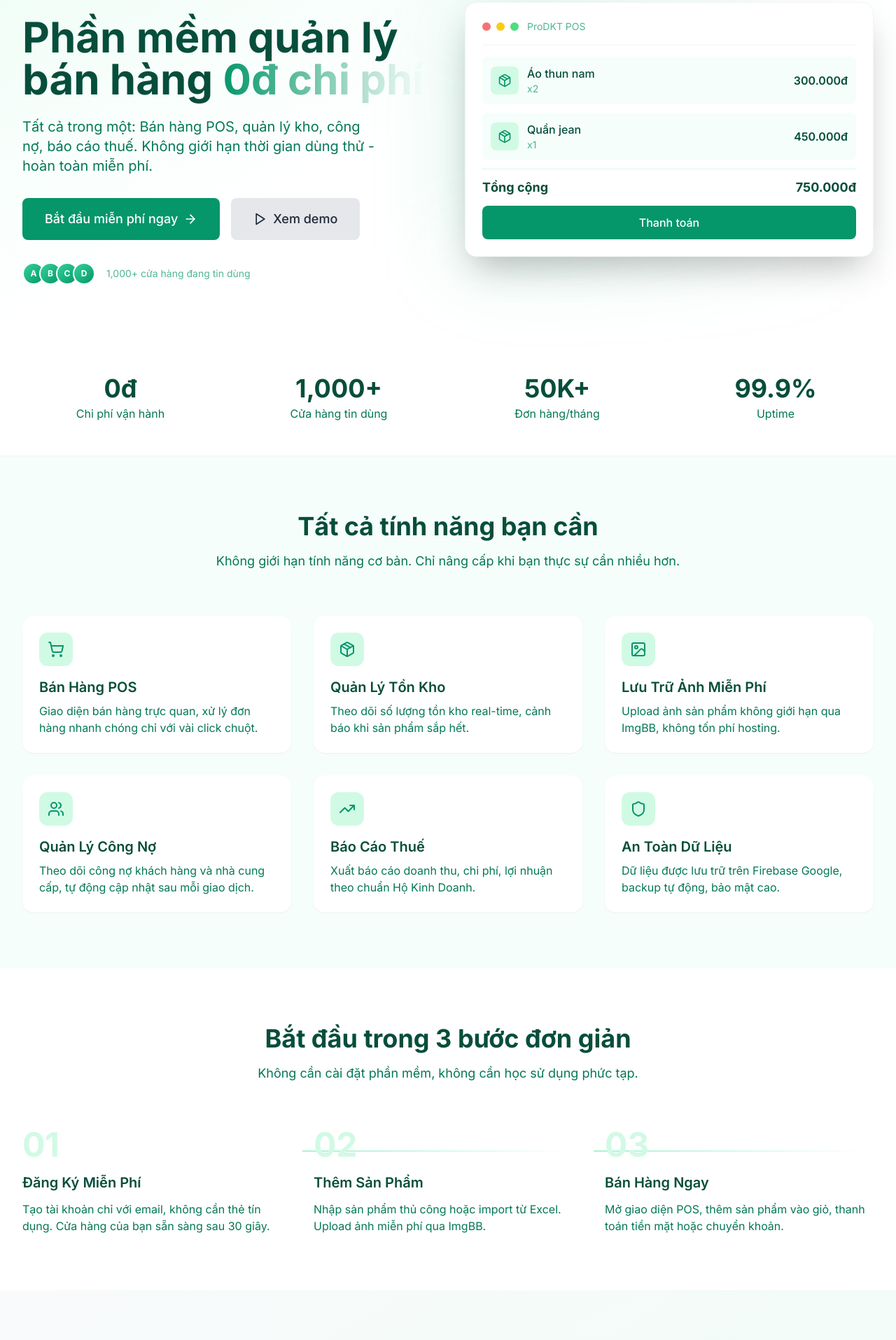
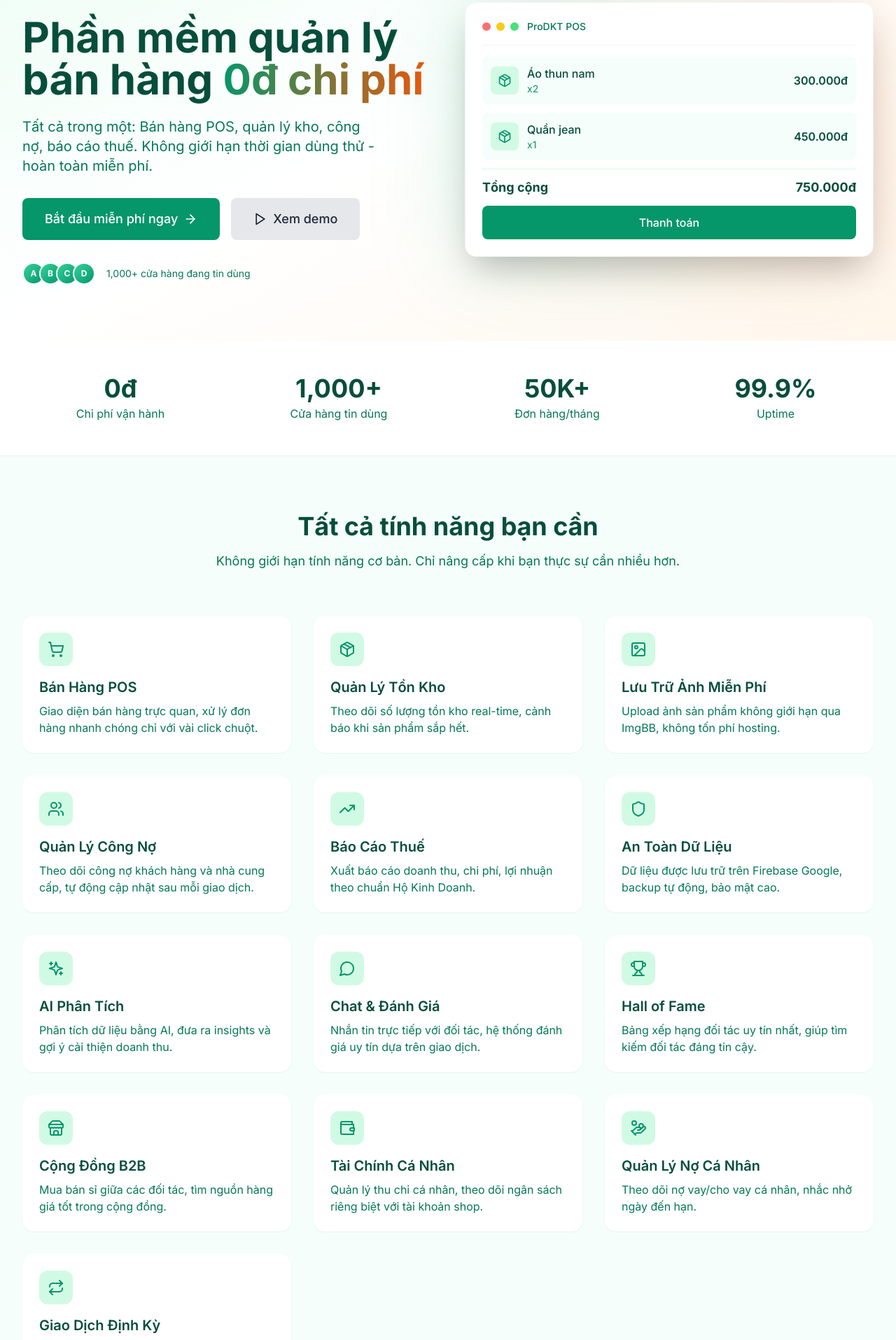
Before and after one commit to dinhkhanhtung/prodkt, a Next.js app: page / in a window 1280 px wide. Shown: the part 165-2080 px from the top of the page at 70% size. Built offline with nearby package versions, Linux system fonts and the light colour scheme; no server answers.

Commit message:
Fix contrast issues (add secondary color, remove opacity) + Add Blog section for SEO

```diff
--- a/app/page.tsx
+++ b/app/page.tsx
@@ -17,7 +17,18 @@ import {
   Menu,
   X,
   Play,
-  Star
+  Star,
+  Sparkles,
+  MessageCircle,
+  Trophy,
+  Store,
+  Wallet,
+  HandCoins,
+  Repeat,
+  Quote,
+  Newspaper,
+  Calendar,
+  ArrowUpRight
 } from 'lucide-react';
 
 export default function LandingPage() {
@@ -58,6 +69,92 @@ export default function LandingPage() {
       icon: <Shield className="w-6 h-6" />,
       title: 'An Toàn Dữ Liệu',
       description: 'Dữ liệu được lưu trữ trên Firebase Google, backup tự động, bảo mật cao.'
+    },
+    {
+      icon: <Sparkles className="w-6 h-6" />,
+      title: 'AI Phân Tích',
+      description: 'Phân tích dữ liệu bằng AI, đưa ra insights và gợi ý cải thiện doanh thu.'
+    },
+    {
+      icon: <MessageCircle className="w-6 h-6" />,
+      title: 'Chat & Đánh Giá',
+      description: 'Nhắn tin trực tiếp với đối tác, hệ thống đánh giá uy tín dựa trên giao dịch.'
+    },
+    {
+      icon: <Trophy className="w-6 h-6" />,
+      title: 'Hall of Fame',
+      description: 'Bảng xếp hạng đối tác uy tín nhất, giúp tìm kiếm đối tác đáng tin cậy.'
+    },
+    {
+      icon: <Store className="w-6 h-6" />,
+      title: 'Cộng Đồng B2B',
+      description: 'Mua bán sỉ giữa các đối tác, tìm nguồn hàng giá tốt trong cộng đồng.'
+    },
+    {
+      icon: <Wallet className="w-6 h-6" />,
+      title: 'Tài Chính Cá Nhân',
+      description: 'Quản lý thu chi cá nhân, theo dõi ngân sách riêng biệt với tài khoản shop.'
+    },
+    {
+      icon: <HandCoins className="w-6 h-6" />,
+      title: 'Quản Lý Nợ Cá Nhân',
+      description: 'Theo dõi nợ vay/cho vay cá nhân, nhắc nhở ngày đến hạn.'
+    },
+    {
+      icon: <Repeat className="w-6 h-6" />,
+      title: 'Giao Dịch Định Kỳ',
+      description: 'Tự động hóa các giao dịch định kỳ như thuê bao, trả góp, lương.'
+    }
+  ];
+
+  const testimonials = [
+    {
+      name: 'Nguyễn Văn A',
+      role: 'Chủ shop thời trang',
+      content: 'ProDKT giúp mình quản lý shop dễ dàng hơn rất nhiều. Giao diện đẹp, dễ dùng, mà lại miễn phí!',
+      avatar: 'A'
+    },
+    {
+      name: 'Trần Thị B',
+      role: 'Chủ cửa hàng điện tử',
+      content: 'Tính năng quản lý công nợ và báo cáo thuế rất hữu ích cho shop nhỏ như mình. Recommend!',
+      avatar: 'B'
+    },
+    {
+      name: 'Lê Văn C',
+      role: 'Đại lý sỉ',
+      content: 'Hall of Fame và cộng đồng B2B giúp mình tìm được nhiều đối tác uy tín. Tuyệt vời!',
+      avatar: 'C'
+    }
+  ];
+
+  const blogPosts = [
+    {
+      id: 1,
+      title: '10 Mẹo Quản Lý Kho Hiệu Quả Cho Shop Nhỏ',
+      excerpt: 'Hướng dẫn chi tiết cách tối ưu hóa quy trình quản lý tồn kho, giảm thiểu hàng tồn và tăng doanh thu.',
+      category: 'Quản lý kho',
+      date: '15/03/2024',
+      readTime: '5 phút',
+      image: '📦'
+    },
+    {
+      id: 2,
+      title: 'Cách Sử Dụng AI Phân Tích Để Tăng Doanh Thu',
+      excerpt: 'Khám phá tính năng AI Phân Tích của ProDKT và cách áp dụng insights để cải thiện kinh doanh.',
+      category: 'AI & Công nghệ',
+      date: '10/03/2024',
+      readTime: '7 phút',
+      image: '🤖'
+    },
+    {
+      id: 3,
+      title: 'Hướng Dẫn Bán Hàng Sỉ Trên Cộng Đồng B2B',
+      excerpt: 'Tìm hiểu cách tìm kiếm đối tác uy tín và mở rộng kênh bán hàng qua Hall of Fame.',
+      category: 'Bán hàng',
+      date: '05/03/2024',
+      readTime: '6 phút',
+      image: '🤝'
     }
   ];
 
@@ -190,7 +287,7 @@ export default function LandingPage() {
                   Xem demo
                 </a>
               </div>
-              <div className="mt-8 flex items-center gap-4 text-sm text-emerald-600/70">
+              <div className="mt-8 flex items-center gap-4 text-sm text-emerald-700">
                 <div className="flex -space-x-2">
                   {[1,2,3,4].map(i => (
                     <div key={i} className="w-8 h-8 rounded-full bg-gradient-to-br from-primary-400 to-primary-600 border-2 border-white flex items-center justify-center text-white text-xs font-bold">
@@ -210,7 +307,7 @@ export default function LandingPage() {
                     <div className="w-3 h-3 rounded-full bg-yellow-400" />
                     <div className="w-3 h-3 rounded-full bg-green-400" />
                   </div>
-                  <span className="text-sm text-emerald-600/70">ProDKT POS</span>
+                  <span className="text-sm text-emerald-700 font-medium">ProDKT POS</span>
                 </div>
                 <div className="space-y-3">
                   <div className="flex justify-between items-center p-3 bg-emerald-50/50 rounded-lg">
@@ -220,7 +317,7 @@ export default function LandingPage() {
                       </div>
                       <div>
                         <p className="font-medium text-emerald-900">Áo thun nam</p>
-                        <p className="text-sm text-emerald-600/70">x2</p>
+                        <p className="text-sm text-emerald-600">x2</p>
                       </div>
                     </div>
                     <span className="font-semibold text-emerald-900">300.000đ</span>
@@ -232,7 +329,7 @@ export default function LandingPage() {
                       </div>
                       <div>
                         <p className="font-medium text-emerald-900">Quần jean</p>
-                        <p className="text-sm text-emerald-600/70">x1</p>
+                        <p className="text-sm text-emerald-600">x1</p>
                       </div>
                     </div>
                     <span className="font-semibold text-emerald-900">450.000đ</span>
@@ -433,6 +530,95 @@ export default function LandingPage() {
         </div>
       </section>
 
+      {/* Testimonials Section */}
+      <section className="py-20 bg-gradient-to-br from-primary-50 to-emerald-50">
+        <div className="max-w-7xl mx-auto px-4 sm:px-6 lg:px-8">
+          <div className="text-center max-w-3xl mx-auto mb-16">
+            <h2 className="text-3xl sm:text-4xl font-bold text-emerald-900 mb-4">
+              Khách hàng nói gì về ProDKT
+            </h2>
+            <p className="text-lg text-emerald-700">
+              Hơn 1,000+ cửa hàng đang tin dùng và hài lòng.
+            </p>
+          </div>
+          <div className="grid md:grid-cols-3 gap-8">
+            {testimonials.map((item, idx) => (
+              <div key={idx} className="bg-white rounded-2xl p-6 shadow-sm">
+                <Quote className="w-8 h-8 text-primary-400 mb-4" />
+                <p className="text-emerald-700 mb-6">{item.content}</p>
+                <div className="flex items-center gap-3">
+                  <div className="w-12 h-12 rounded-full bg-gradient-to-br from-primary-400 to-primary-600 flex items-center justify-center text-white font-bold">
+                    {item.avatar}
+                  </div>
+                  <div>
+                    <p className="font-semibold text-emerald-900">{item.name}</p>
+                    <p className="text-sm text-emerald-600">{item.role}</p>
+                  </div>
+                </div>
+              </div>
+            ))}
+          </div>
+        </div>
+      </section>
+
+      {/* Blog Section */}
+      <section id="blog" className="py-20 bg-white">
+        <div className="max-w-7xl mx-auto px-4 sm:px-6 lg:px-8">
+          <div className="text-center max-w-3xl mx-auto mb-16">
+            <div className="inline-flex items-center gap-2 px-4 py-2 bg-primary-100 text-primary-700 rounded-full text-sm font-medium mb-4">
+              <Newspaper className="w-4 h-4" />
+              Blog & Tin tức
+            </div>
+            <h2 className="text-3xl sm:text-4xl font-bold text-emerald-900 mb-4">
+              Kiến thức kinh doanh
+            </h2>
+            <p className="text-lg text-emerald-700">
+              Hướng dẫn, mẹo hay và tin tức cập nhật để giúp shop của bạn phát triển.
+            </p>
+          </div>
+          <div className="grid md:grid-cols-3 gap-8">
+            {blogPosts.map((post) => (
+              <article key={post.id} className="bg-white rounded-2xl border border-emerald-100 shadow-sm hover:shadow-lg transition-shadow overflow-hidden group">
+                <div className="h-48 bg-gradient-to-br from-primary-50 to-emerald-50 flex items-center justify-center text-6xl">
+                  {post.image}
+                </div>
+                <div className="p-6">
+                  <div className="flex items-center gap-3 mb-3">
+                    <span className="px-3 py-1 bg-primary-100 text-primary-700 text-xs font-medium rounded-full">
+                      {post.category}
+                    </span>
+                    <span className="text-sm text-emerald-600 flex items-center gap-1">
+                      <Calendar className="w-4 h-4" />
+                      {post.date}
+                    </span>
+                  </div>
+                  <h3 className="font-bold text-xl text-emerald-900 mb-2 group-hover:text-primary-600 transition-colors line-clamp-2">
+                    {post.title}
+                  </h3>
+                  <p className="text-emerald-700 mb-4 line-clamp-3">
+                    {post.excerpt}
+                  </p>
+                  <div className="flex items-center justify-between">
+                    <span className="text-sm text-emerald-600">{post.readTime} đọc</span>
+                    <button className="text-primary-600 font-medium flex items-center gap-1 hover:gap-2 transition-all">
+                      Đọc thêm <ArrowUpRight className="w-4 h-4" />
+                    </button>
+                  </div>
+                </div>
+              </article>
+            ))}
+          </div>
+          <div className="text-center mt-12">
+            <Link
+              href="/blog"
+              className="inline-flex items-center gap-2 px-6 py-3 bg-emerald-50 text-emerald-700 rounded-lg font-medium hover:bg-emerald-100 transition-colors"
+            >
+              Xem tất cả bài viết <ArrowRight className="w-4 h-4" />
+            </Link>
+          </div>
+        </div>
+      </section>
+
       {/* FAQ Section */}
       <section id="faq" className="py-20 bg-white">
         <div className="max-w-3xl mx-auto px-4 sm:px-6 lg:px-8">
--- a/tailwind.config.js
+++ b/tailwind.config.js
@@ -20,6 +20,18 @@ module.exports = {
           800: '#065f46',
           900: '#064e3b',
         },
+        secondary: {
+          50: '#fff7ed',
+          100: '#ffedd5',
+          200: '#fed7aa',
+          300: '#fdba74',
+          400: '#fb923c',
+          500: '#f97316',
+          600: '#ea580c',
+          700: '#c2410c',
+          800: '#9a3412',
+          900: '#7c2d12',
+        },
       },
     },
   },
```
